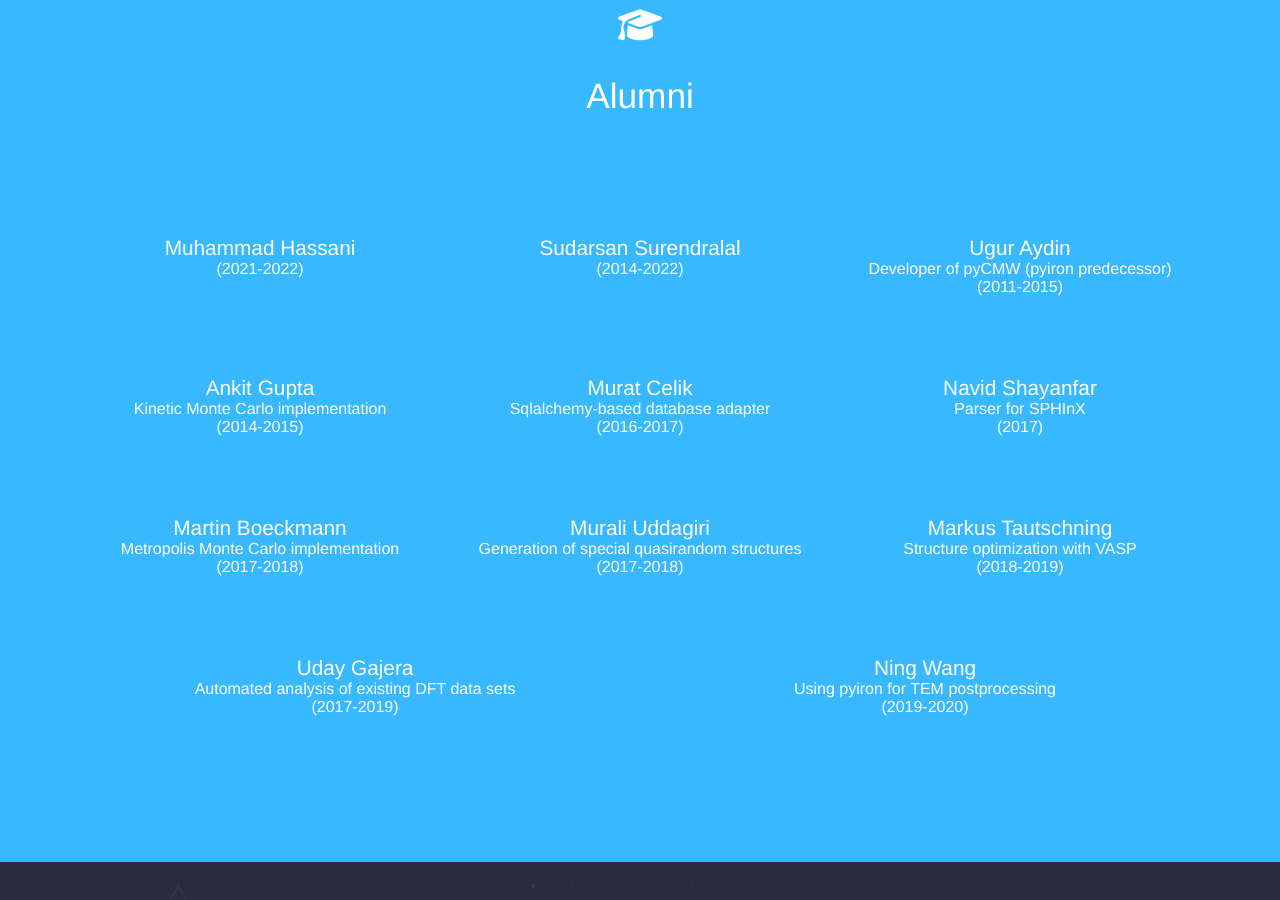
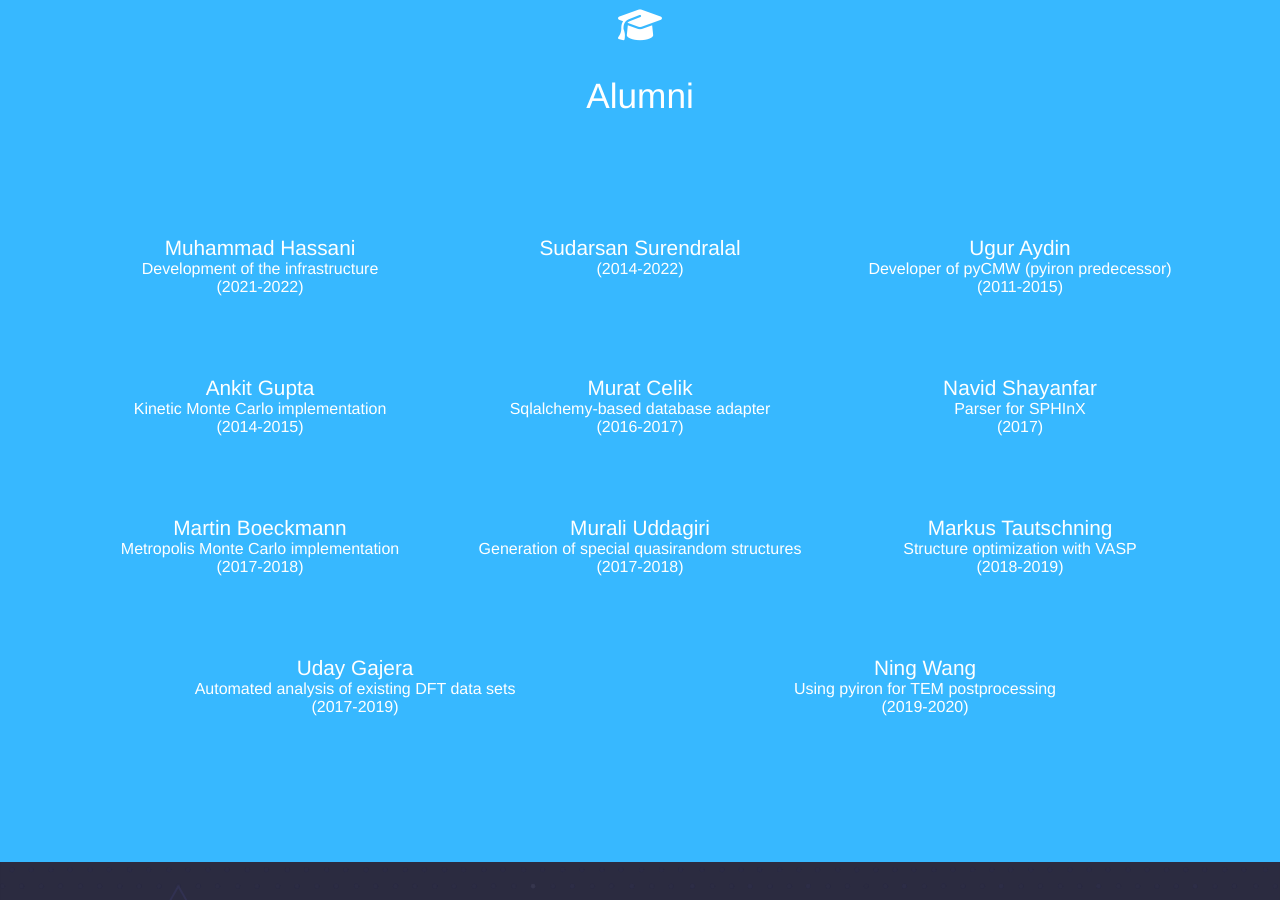
Before and after one commit to pyiron/pyiron.github.io, a Jekyll site: the page built from team/index.html, in a window 1280 px wide and 900 px high, scrolled down 2165 px. Built offline with Jekyll 4.4.1, drawn with Linux system fonts in a browser that asks for light colours; nearby versions of some CDN libraries.

Commit message:
Update _data/alumni.yml

```diff
--- a/_data/alumni.yml
+++ b/_data/alumni.yml
@@ -1,8 +1,7 @@
 # Previous pyiron developers who are not on Github
 -
   name: Muhammad Hassani
-  position: Core Developer
-  image_path: https://www.mpie.de/employee_images/107319-1610705257?t=eyJ3aWR0aCI6NDI0LCJoZWlnaHQiOjU0NSwiZml0IjoiY3JvcCIsImZpbGVfZXh0ZW5zaW9uIjoianBnIn0%3D--cff5e640ea2ce8013d78b56c0ecfd3df99788a11
+  contribution: Development of the infrastructure
   links:
       github: muh-hassani
   dates: 2021-2022
```
